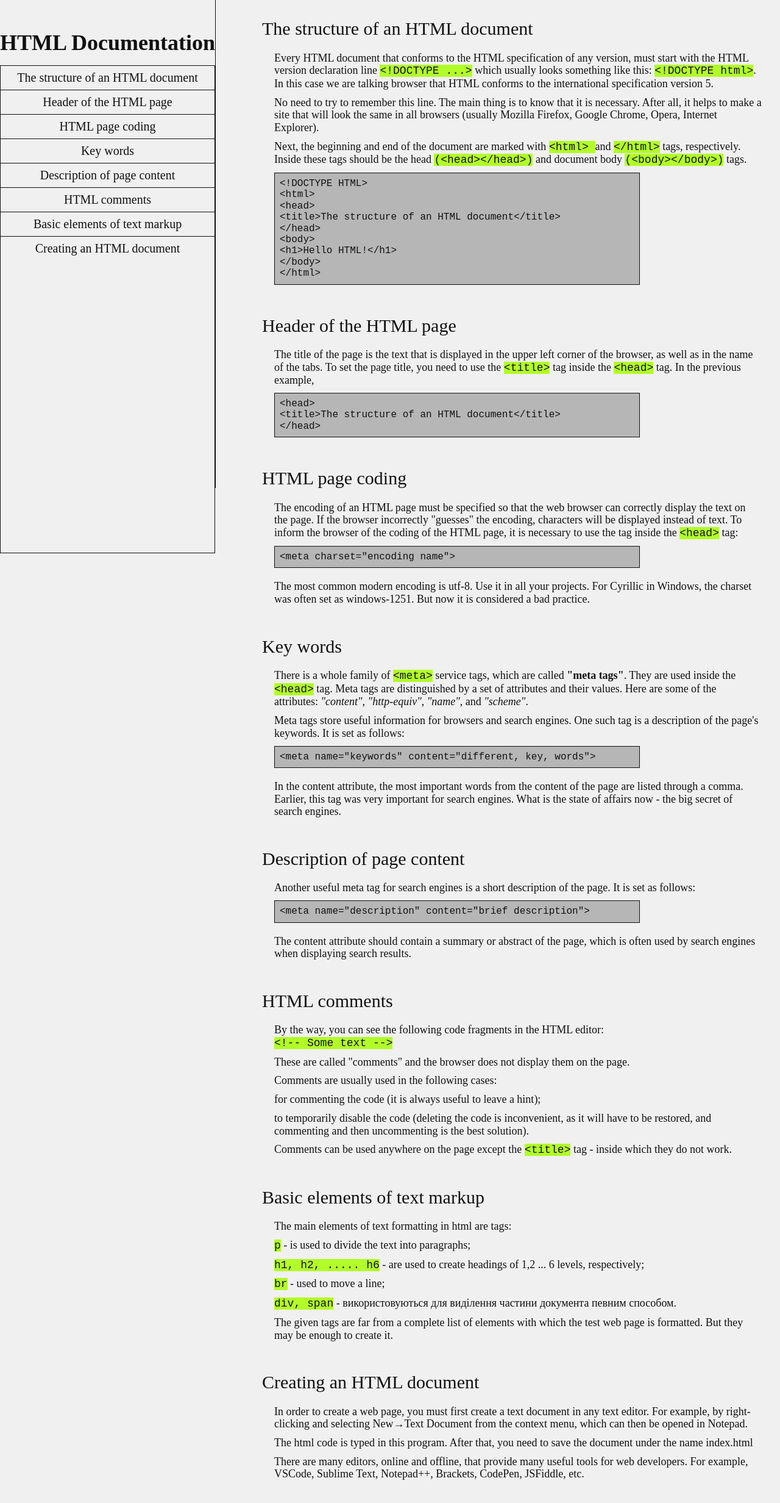
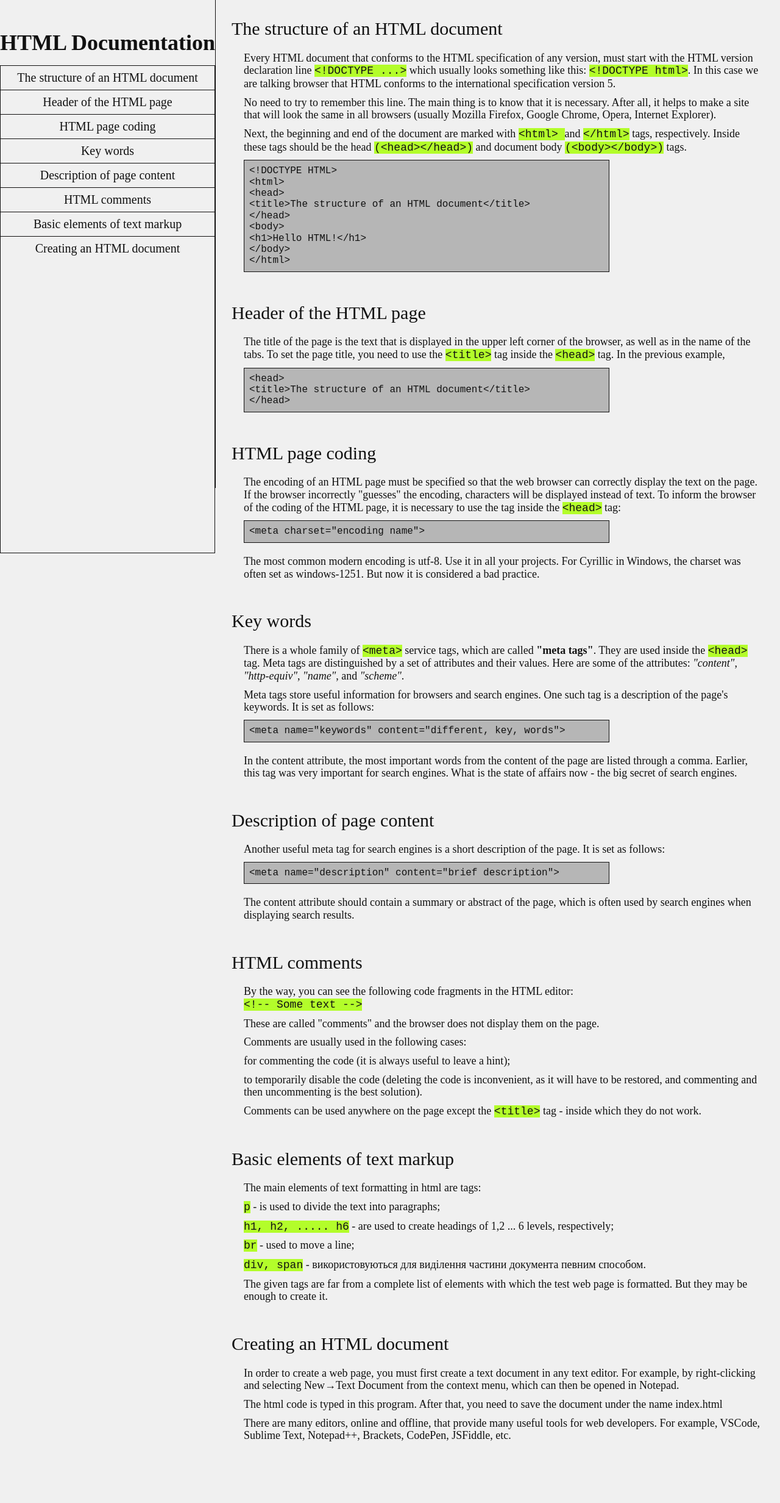
Before and after one commit to Vlad-Rzaiev/technical-documentation-page, a plain HTML site: page index.html in a window 1280 px wide. Shown: the whole page at 61% size. Drawn offline with Linux system fonts and the light colour scheme.

Commit message:
delete id

```diff
--- a/css/styles.css
+++ b/css/styles.css
@@ -128,7 +128,10 @@ pre {
   #main-doc {
     position: absolute;
     top: 0;
-    left: 400px;
+    left: 350px;
+  }
+
+  .main-section header {
     max-width: 100%;
   }
 
--- a/index.html
+++ b/index.html
@@ -12,46 +12,44 @@
       <header class="navbar-header">HTML Documentation</header>
       <ul class="navbar-list">
         <li class="navbar-item">
-          <a class="nav-link" href="#the-structure-of-an-html-document"
+          <a class="nav-link" href="#the_structure_of_an_html_document"
             >The structure of an HTML document</a
           >
         </li>
         <li class="navbar-item">
-          <a class="nav-link" href="#header-of-the-html-page"
+          <a class="nav-link" href="#header_of_the_html_page"
             >Header of the HTML page</a
           >
         </li>
         <li class="navbar-item">
-          <a class="nav-link" href="#html-page-coding">HTML page coding</a>
+          <a class="nav-link" href="#html_page_coding">HTML page coding</a>
         </li>
         <li class="navbar-item">
-          <a class="nav-link" href="#key-words">Key words</a>
+          <a class="nav-link" href="#key_words">Key words</a>
         </li>
         <li class="navbar-item">
-          <a class="nav-link" href="#description-of-page-content"
+          <a class="nav-link" href="#description_of_page_content"
             >Description of page content</a
           >
         </li>
         <li class="navbar-item">
-          <a class="nav-link" href="#html-comments">HTML comments</a>
+          <a class="nav-link" href="#html_comments">HTML comments</a>
         </li>
         <li class="navbar-item">
-          <a class="nav-link" href="#basic-elements-of-text-markup"
+          <a class="nav-link" href="#basic_elements_of_text_markup"
             >Basic elements of text markup</a
           >
         </li>
         <li class="navbar-item">
-          <a class="nav-link" href="#creating-an-html-document"
+          <a class="nav-link" href="#creating_an_html_document"
             >Creating an HTML document</a
           >
         </li>
       </ul>
     </nav>
     <main id="main-doc">
-      <section class="main-section">
-        <header id="the-structure-of-an-html-document">
-          The structure of an HTML document
-        </header>
+      <section class="main-section" id="the_structure_of_an_html_document">
+        <header>The structure of an HTML document</header>
         <ul>
           <li>
             <p>
@@ -93,8 +91,8 @@
           </li>
         </ul>
       </section>
-      <section class="main-section">
-        <header id="header-of-the-html-page">Header of the HTML page</header>
+      <section class="main-section" id="header_of_the_html_page">
+        <header>Header of the HTML page</header>
         <p>
           The title of the page is the text that is displayed in the upper left
           corner of the browser, as well as in the name of the tabs. To set the
@@ -107,8 +105,8 @@
 &lt;/head&gt;</pre
         >
       </section>
-      <section class="main-section">
-        <header id="html-page-coding">HTML page coding</header>
+      <section class="main-section" id="html_page_coding">
+        <header>HTML page coding</header>
         <ul>
           <li>
             <p>
@@ -130,8 +128,8 @@
           </li>
         </ul>
       </section>
-      <section class="main-section">
-        <header id="key-words">Key words</header>
+      <section class="main-section" id="key_words">
+        <header>Key words</header>
         <ul>
           <li>
             <p>
@@ -163,10 +161,8 @@
           </li>
         </ul>
       </section>
-      <section class="main-section">
-        <header id="description-of-page-content">
-          Description of page content
-        </header>
+      <section class="main-section" id="description_of_page_content">
+        <header>Description of page content</header>
         <ul>
           <li>
             <p>
@@ -186,8 +182,8 @@
           </li>
         </ul>
       </section>
-      <section class="main-section">
-        <header id="html-comments">HTML comments</header>
+      <section class="main-section" id="html_comments">
+        <header>HTML comments</header>
         <p>
           By the way, you can see the following code fragments in the HTML
           editor: <br />
@@ -217,10 +213,8 @@
           <code>&lt;title&gt;</code> tag - inside which they do not work.
         </p>
       </section>
-      <section class="main-section">
-        <header id="basic-elements-of-text-markup">
-          Basic elements of text markup
-        </header>
+      <section class="main-section" id="basic_elements_of_text_markup">
+        <header>Basic elements of text markup</header>
         <p>The main elements of text formatting in html are tags:</p>
         <ul>
           <li>
@@ -247,10 +241,8 @@
           test web page is formatted. But they may be enough to create it.
         </p>
       </section>
-      <section class="main-section">
-        <header id="creating-an-html-document">
-          Creating an HTML document
-        </header>
+      <section class="main-section" id="creating_an_html_document">
+        <header>Creating an HTML document</header>
         <ul>
           <li>
             <p>
```
